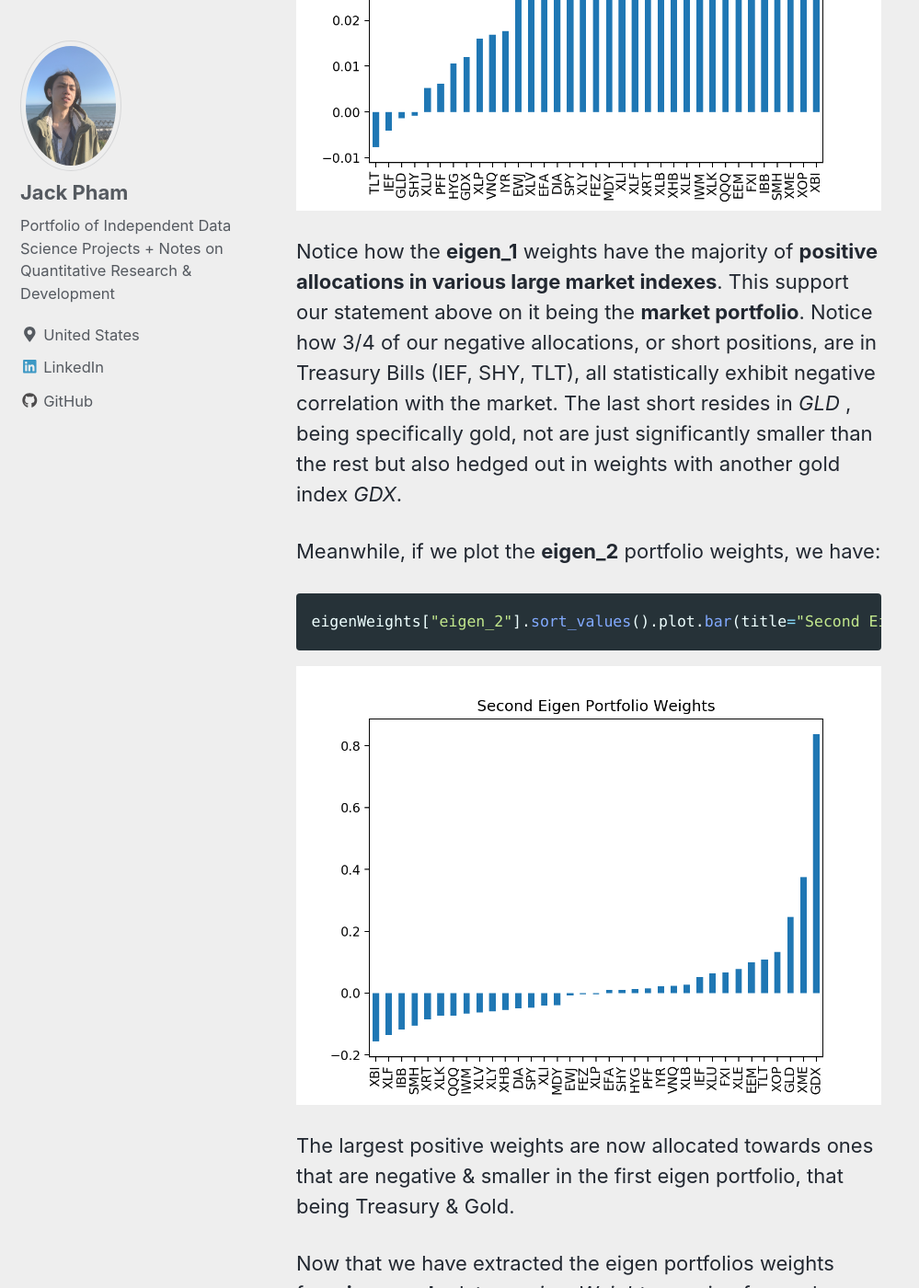
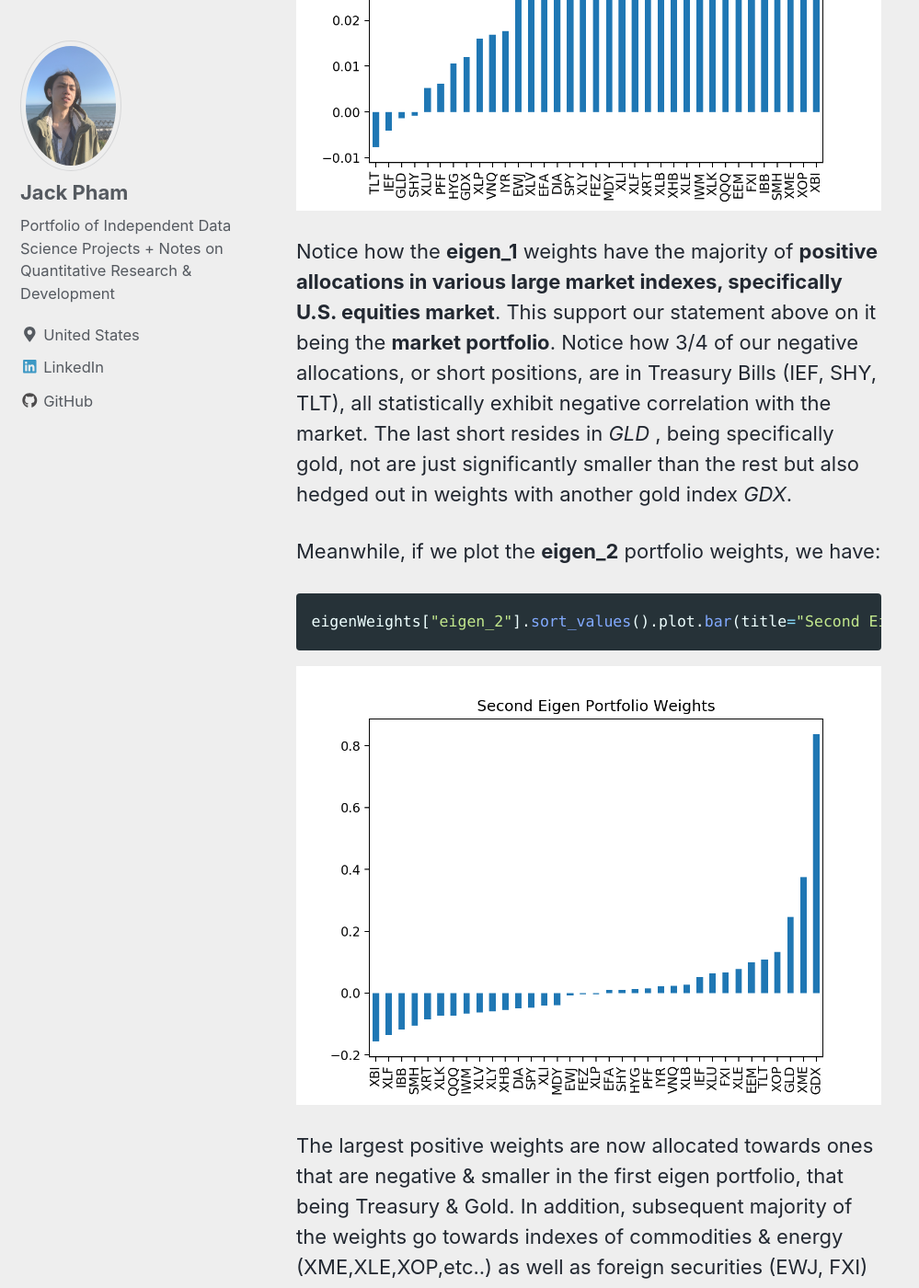
Before and after one commit to jp-quant/jp-quant.github.io, a Jekyll site: the page built from _posts/2020-06-03-qf_volatility_p2.md, in a window 1280 px wide and 1400 px high, scrolled down 25976 px. Shown: the whole window at 92% size, without its empty margins (0-999 px from the left). Built offline with Jekyll 4.4.1, drawn with Linux system fonts in a browser that asks for light colours; nearby versions of some CDN libraries; formulas are drawn with MathJax 3.

Commit message:
third post edits

````diff
--- a/_posts/2020-06-03-qf_volatility_p2.md
+++ b/_posts/2020-06-03-qf_volatility_p2.md
@@ -993,7 +993,7 @@ eigenWeights["eigen_1"].sort_values().plot.bar(title="First Eigen Portfolio Weig
 
 <img src="https://jp-quant.github.io/images/vol_2/e_1_w_bar.png">
 
-Notice how the **eigen_1** weights have the majority of **positive allocations in various large market indexes**. This support our statement above on it being the **market portfolio**. Notice how 3/4 of our negative allocations, or short positions, are in Treasury Bills (IEF, SHY, TLT), all statistically exhibit negative correlation with the market. The last short resides in *GLD* , being specifically gold, not are just significantly smaller than the rest but also hedged out in weights with another gold index *GDX*.
+Notice how the **eigen_1** weights have the majority of **positive allocations in various large market indexes, specifically U.S. equities market**. This support our statement above on it being the **market portfolio**. Notice how 3/4 of our negative allocations, or short positions, are in Treasury Bills (IEF, SHY, TLT), all statistically exhibit negative correlation with the market. The last short resides in *GLD* , being specifically gold, not are just significantly smaller than the rest but also hedged out in weights with another gold index *GDX*.
 
 Meanwhile, if we plot the **eigen_2** portfolio weights, we have:
 
@@ -1002,7 +1002,7 @@ eigenWeights["eigen_2"].sort_values().plot.bar(title="Second Eigen Portfolio Wei
 ```
 <img src="https://jp-quant.github.io/images/vol_2/e_2_w_bar.png">
 
-The largest positive weights are now allocated towards ones that are negative & smaller in the first eigen portfolio, that being Treasury & Gold.
+The largest positive weights are now allocated towards ones that are negative & smaller in the first eigen portfolio, that being Treasury & Gold. In addition, subsequent majority of the weights go towards indexes of commodities & energy (XME,XLE,XOP,etc..) as well as foreign securities (EWJ, FXI)
 
 Now that we have extracted the eigen portfolios weights from **in-sample** data as *eigenWeights*, moving forward, we will construct an *allWeights* table, adding the **Minimum Variance Portfolio** into in addition with the *eigenWeights*, then proceed on recalculating the weights information:
 
````
